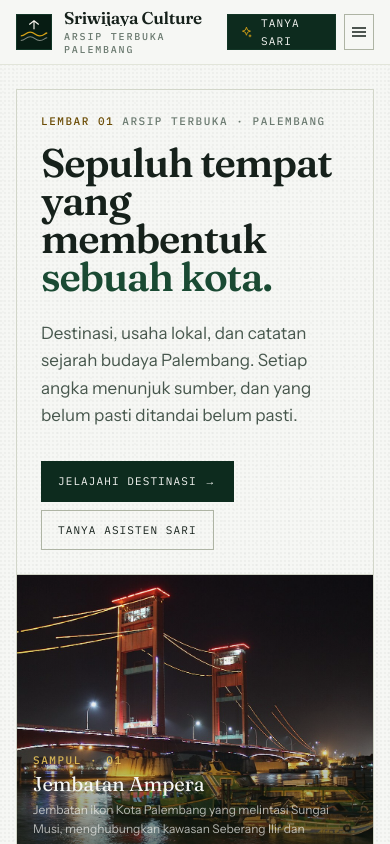
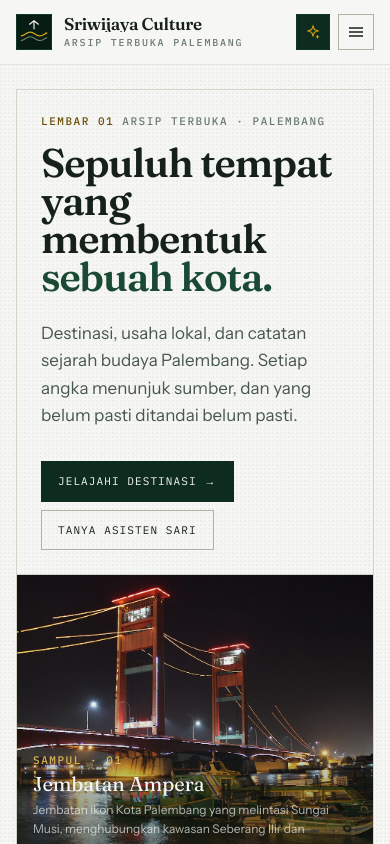
Before and after one commit to fawwaz1st/sriwijaya-culture, a Next.js app: page / in a window 390 px wide. Shown: the top 844 px of the page. Built offline with nearby package versions, Linux system fonts and the light colour scheme.

Commit message:
fix: tombol asisten jadi ikon di layar sempit agar header tidak sesak

```diff
--- a/_live.mjs
+++ /dev/null
@@ -1,15 +0,0 @@
-import { chromium } from "playwright";
-const b = await chromium.launch();
-const ctx = await b.newContext({ viewport: { width: 1440, height: 1000 }, deviceScaleFactor: 1 });
-const p = await ctx.newPage();
-const errs = [];
-p.on("console", m => { if (m.type() === "error") errs.push(m.text()); });
-for (const [name, url] of [["live-beranda","/"],["live-destinasi","/destinasi"],["live-detail","/destinasi/jembatan-ampera"],["live-metodologi","/metodologi"]]) {
-  await p.goto("https://sriwijaya-culture.vercel.app" + url, { waitUntil: "networkidle" });
-  await p.waitForTimeout(1500);
-  await p.screenshot({ path: `_shot/${name}.png` });
-  const ov = await p.evaluate(() => document.documentElement.scrollWidth - document.documentElement.clientWidth);
-  console.log(`${name}: overflow=${ov}`);
-}
-console.log("errors:", errs.length);
-await b.close();
--- a/src/components/site-header.tsx
+++ b/src/components/site-header.tsx
@@ -153,7 +153,8 @@ export function SiteHeader() {
           <div className="ml-auto flex items-center gap-2 lg:ml-4">
             <Link
               href="/asisten"
-              className="group flex h-9 items-center gap-2 border border-hijau-800 bg-hijau-900 px-3 text-kertas transition-colors hover:bg-hijau-700"
+              className="group flex h-9 items-center gap-2 border border-hijau-800 bg-hijau-900 px-2 text-kertas transition-colors hover:bg-hijau-700 sm:px-3"
+              aria-label="Buka Asisten Sari"
             >
               <span aria-hidden="true" className="text-kunyit">
                 <svg viewBox="0 0 20 20" className="h-4 w-4" fill="none" stroke="currentColor" strokeWidth="1.4">
@@ -161,7 +162,7 @@ export function SiteHeader() {
                   <path d="M15.5 14.5v3M14 16h3" strokeLinecap="round" />
                 </svg>
               </span>
-              <span className="font-mono text-[0.6875rem] uppercase tracking-[0.1em]">
+              <span className="hidden whitespace-nowrap font-mono text-[0.6875rem] uppercase tracking-[0.1em] sm:inline">
                 Tanya Sari
               </span>
             </Link>
```
